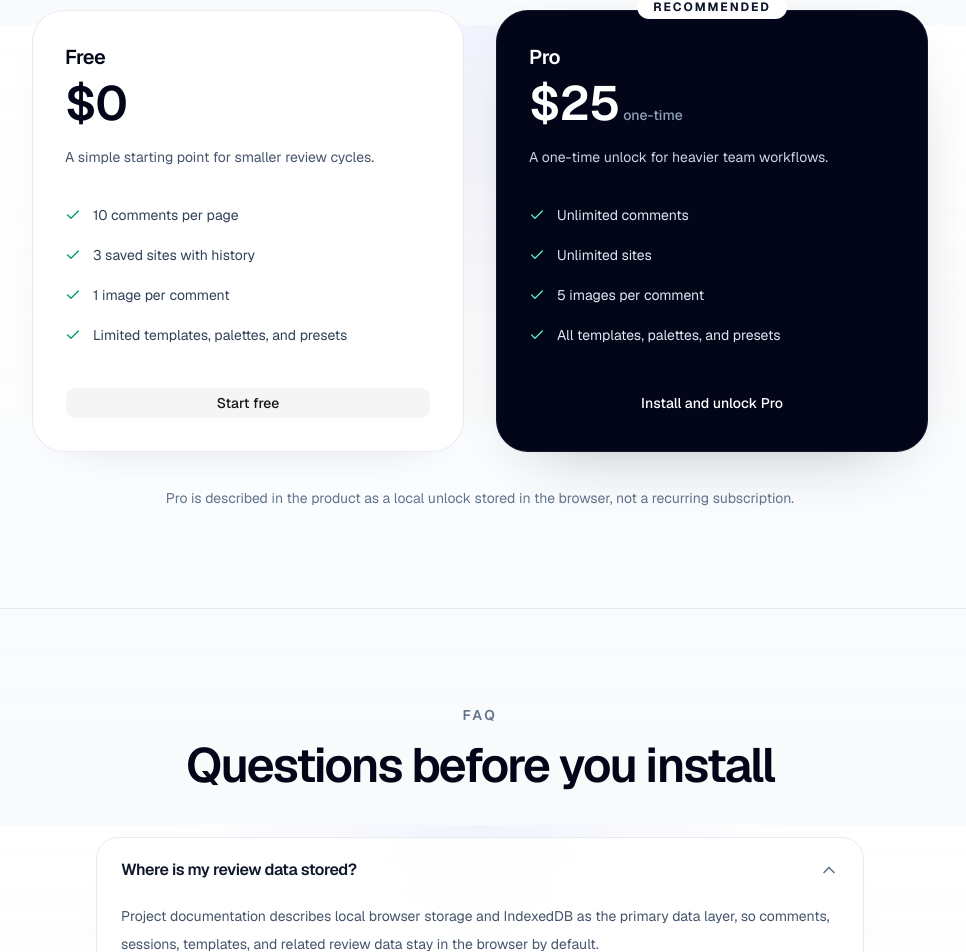
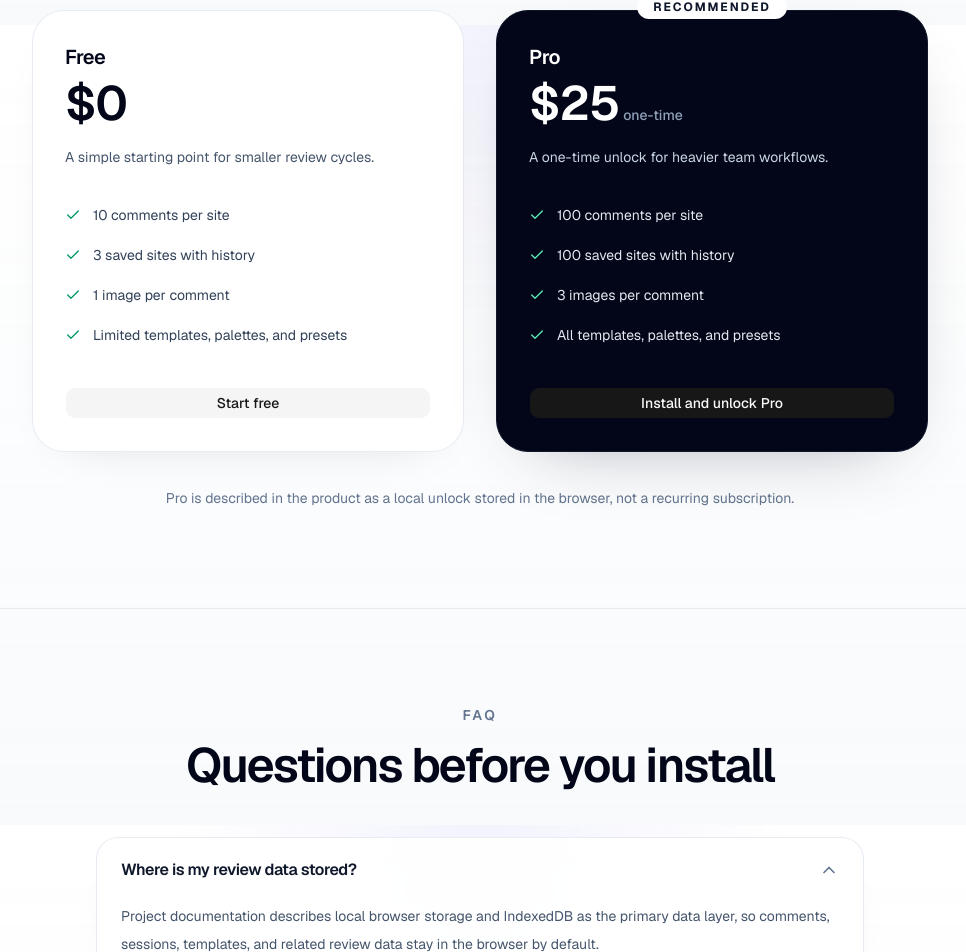
Before and after one commit to aman1998/PageCommentsLanding, a Next.js app: page / in a window 1280 px wide. Shown: the part 2375-3327 px from the top of the page, without its empty margins (160-1126 px from the left). Built offline with nearby package versions, Linux system fonts and the light colour scheme.

Commit message:
fix: some

```diff
--- /dev/null
+++ b/src/app/api/check-session/route.ts
@@ -0,0 +1,51 @@
+import { createClient } from "@/config/supabase/server";
+
+const EXTENSION_ORIGIN = `chrome-extension://${process.env.EXTENSION_ID}`; // chrome-extension://<your-extension-id>`
+
+const buildCorsHeaders = (): HeadersInit => ({
+  "Access-Control-Allow-Origin": EXTENSION_ORIGIN,
+  "Access-Control-Allow-Credentials": "true",
+  "Access-Control-Allow-Methods": "GET, OPTIONS",
+  "Access-Control-Allow-Headers": "Content-Type",
+  Vary: "Origin",
+});
+
+export async function OPTIONS(): Promise<Response> {
+  return new Response(null, {
+    status: 204,
+    headers: buildCorsHeaders(),
+  });
+}
+
+export async function GET(): Promise<Response> {
+  if (!EXTENSION_ORIGIN.startsWith("chrome-extension://")) {
+    return Response.json(
+      { error: "server_misconfigured_extension_origin" },
+      { status: 500 },
+    );
+  }
+
+  const supabase = await createClient();
+  const {
+    data: { user },
+    error,
+  } = await supabase.auth.getUser();
+
+  if (error || !user) {
+    return Response.json(
+      { authenticated: false },
+      { status: 401, headers: buildCorsHeaders() },
+    );
+  }
+
+  return Response.json(
+    {
+      authenticated: true,
+      user: {
+        id: user.id,
+        email: user.email ?? null,
+      },
+    },
+    { status: 200, headers: buildCorsHeaders() },
+  );
+}
--- a/src/app/checkout/page.tsx
+++ b/src/app/checkout/page.tsx
@@ -3,14 +3,15 @@ import Checkout from "@/components/checkout";
 const CheckoutPage = async ({
   searchParams,
 }: {
-  searchParams: Promise<{ email: string }>;
+  searchParams: Promise<{ email: string; priceId: string }>;
 }) => {
   const params = await searchParams;
   return (
     <Checkout
       userEmail={params.email}
+      priceId={params.priceId}
       // priceId={"pri_01kfq3agcqxkfkfav636s069kr"}
-      priceId={"pri_01kfq3czyxayvpts4k0a32jyyx"} // one-payment
+      // priceId={"pri_01kfq3czyxayvpts4k0a32jyyx"} // one-payment
     />
   );
 };
--- a/src/components/sections/Pricing.tsx
+++ b/src/components/sections/Pricing.tsx
@@ -9,27 +9,27 @@ const tiers = [
     price: "$0",
     description: "A simple starting point for smaller review cycles.",
     features: [
-      "10 comments per page",
+      "10 comments per site",
       "3 saved sites with history",
       "1 image per comment",
       "Limited templates, palettes, and presets",
     ],
     cta: "Start free",
-    variant: "secondary" as const,
+    variant: "secondary",
   },
   {
     name: "Pro",
     price: "$25",
     description: "A one-time unlock for heavier team workflows.",
     features: [
-      "Unlimited comments",
-      "Unlimited sites",
-      "5 images per comment",
+      "100 comments per site",
+      "100 saved sites with history",
+      "3 images per comment",
       "All templates, palettes, and presets",
     ],
     cta: "Install and unlock Pro",
     popular: true,
-    variant: "primary" as const,
+    variant: "default",
   },
 ];
 
@@ -104,11 +104,10 @@ export default function Pricing() {
               </ul>
 
               <Button
-                as="a"
-                href={STORE_URL}
-                target="_blank"
-                rel="noopener noreferrer"
-                variant={tier.variant}
+                onClick={() => {
+                  window.open(STORE_URL, "_blank");
+                }}
+                variant={tier.variant as "secondary" | "default"}
               >
                 {tier.cta}
               </Button>
```
Also changed, not shown: src/app/api/one-payment/route.ts (renamed from src/app/api/check-auth/one-payment/route.ts).
